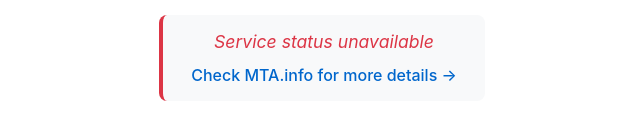
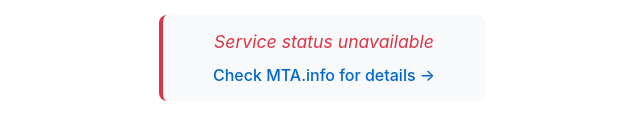
Before and after one commit to kanglais/isthegtrainrunning, a React (Create React App) app: page / in a window 1280 px wide. Shown: the part 504-644 px from the top of the page, without its empty margins (318-958 px from the left). Built offline with nearby package versions, Linux system fonts and the light colour scheme; no server answers.

Commit message:
mta.info

```diff
--- a/src/App.js
+++ b/src/App.js
@@ -91,7 +91,7 @@
           <div className="status-message">
             <p>{statusMessage}</p>
             <a href="https://mta.info" target="_blank" rel="noopener noreferrer" className="mta-link">
-              Check MTA.info for more details →
+              Check MTA.info for details →
             </a>
           </div>
         )}
```
